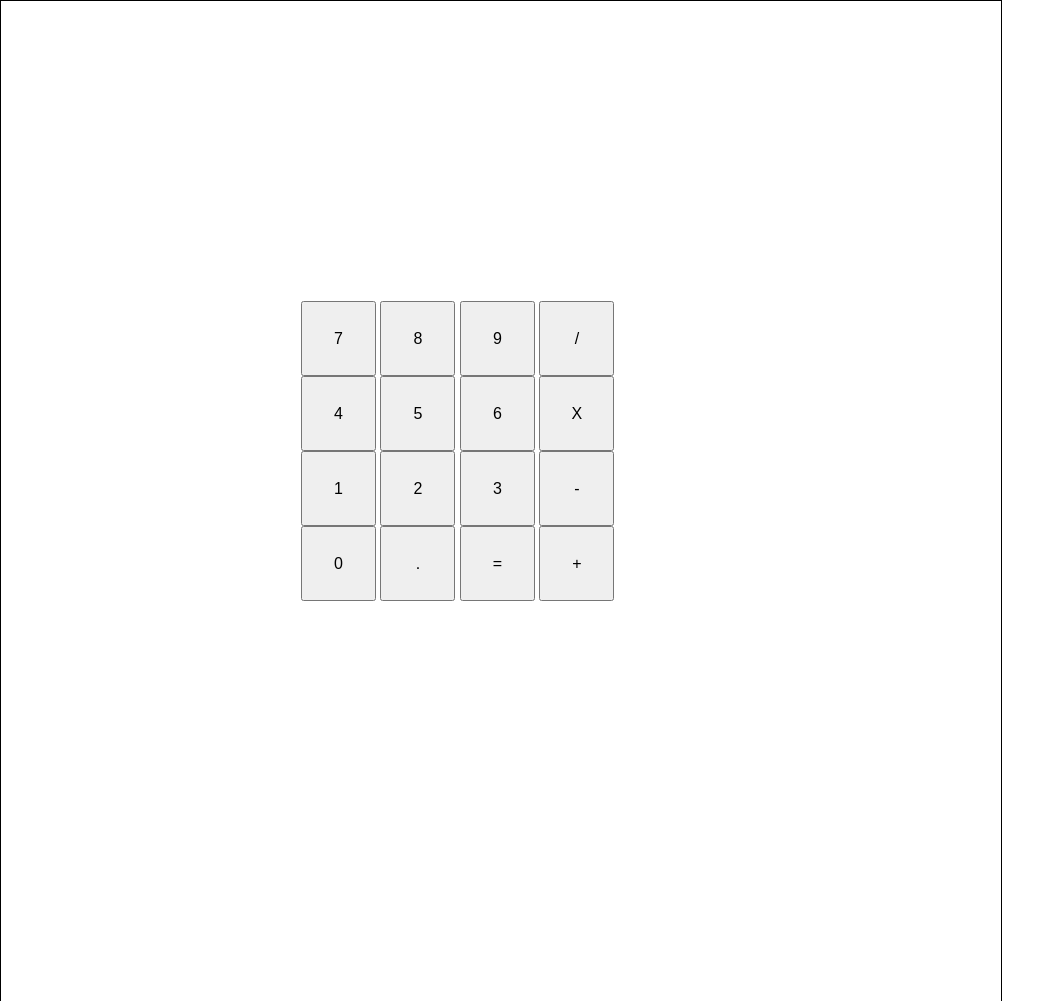
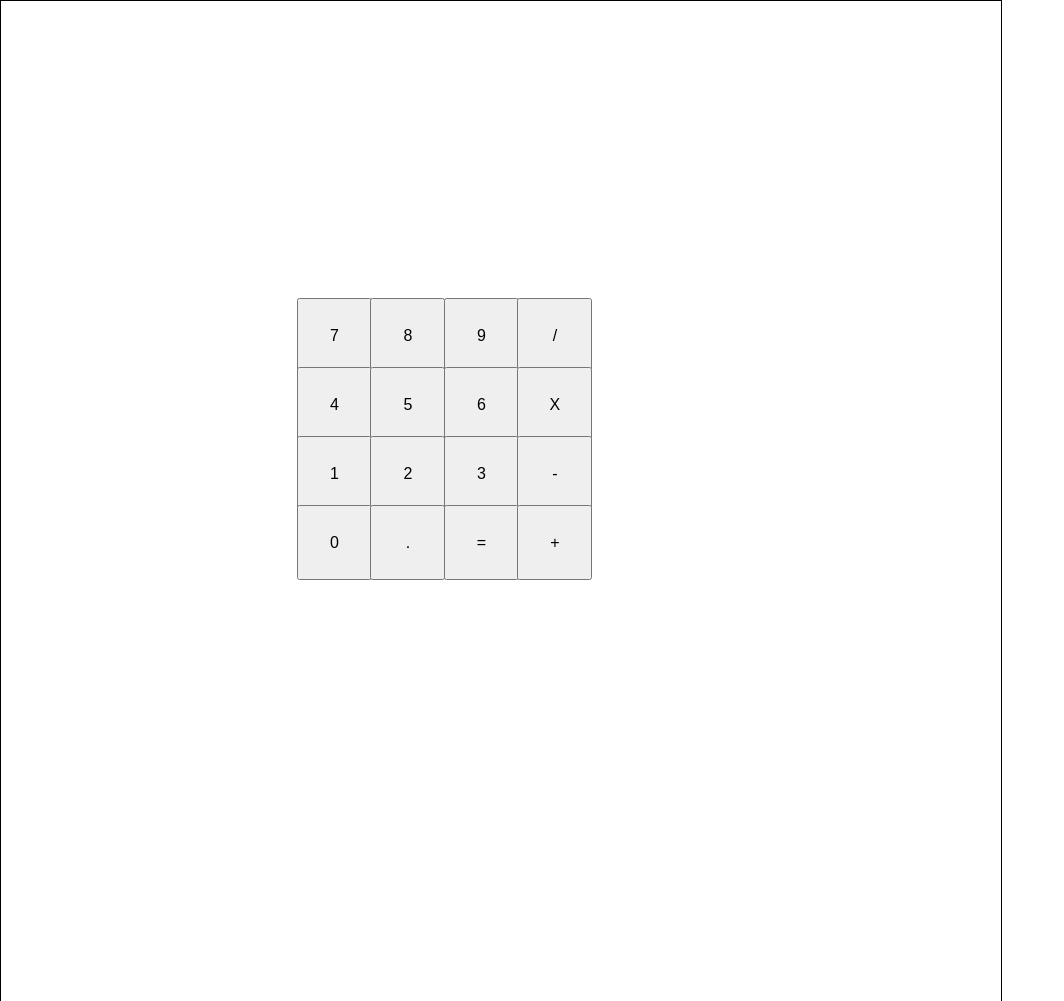
Before and after one commit to AirForcePierce/JS-Calc, a plain HTML site: page index.html in a window 1280 px wide. Shown: the whole page, without its empty margins (0-1064 px from the left). Drawn offline with Linux system fonts and the light colour scheme.

Commit message:
buttons with negative margins added

```diff
--- a/main.css
+++ b/main.css
@@ -1,4 +1,4 @@
-div .container{
+div {
   max-width: 100%;
   max-height: 100%;
 }
@@ -6,6 +6,8 @@ div .container{
 button {
   width: 75px;
   height: 75px;
+  margin:-3px -2px;
+  margin-left: -4px;
 }
 
 .calcbuttons {
```
